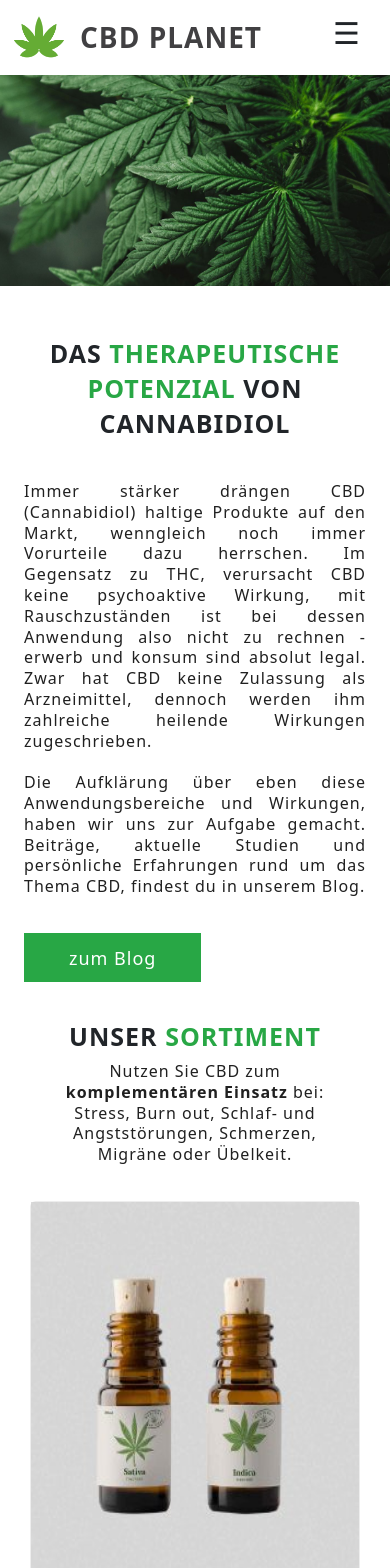
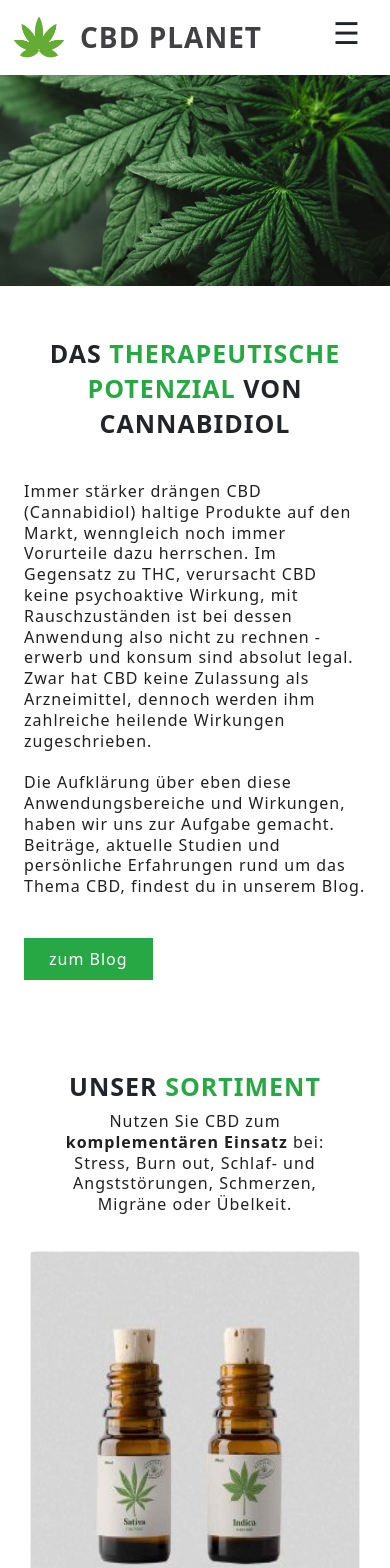
Before and after one commit to c-odenk/cbd-planet, a Vue app: page /blog in a window 390 px wide. Shown: the top 1568 px of the page. Built offline with nearby package versions, Linux system fonts and the light colour scheme.

Commit message:
Mobile Navbar angepasst.

```diff
--- a/src/assets/BlogPosts.js
+++ b/src/assets/BlogPosts.js
@@ -15,6 +15,6 @@ export const BlogPosts = [
     Titel: "Beitrag: Überschrift",
     Titelbild: "blog-image-1.jpg",
     Inhalt:
-      "Duis autem eumre dolor hendrerit vulputate veliesse molestie consequat vel illum dolore at vero eros et accumsan et iusto odio dignissim. Qui blandit praesent luptatum zzril delenit augue duis dolore feugait nulla facilisi. Lorem ipsum dolor sit amet, consectetuer adipiscing elitsed nibh euismod tincidunt laoreet dolore magna aliquam erat volutpat ...",
+      "Duis autem eumre dolor hendrerit vulputate veliesse molestie consequat vel illum dolore at vero eros et accumsan et iusto odio dignissim. Qui blandit praesent luptatum zzril delenit augue duis dolore feugait nulla facilisi. Lorem ipsum dolor sit amet, consectetuer adipiscing elitsed nibh euismod tincidunt laoreet dolore magna ...",
   },
 ];
--- a/src/components/blog/Blog-Info-Widget.vue
+++ b/src/components/blog/Blog-Info-Widget.vue
@@ -29,6 +29,10 @@ export default {
     margin: 0 0 20px 0;
   }
 
+  @include respond(phone) {
+    margin: 0 0 30px 0;
+  }
+
   & h2 {
     padding-bottom: 10px;
     margin-bottom: 20px;
--- a/src/components/blog/Blog-Post-Prev.vue
+++ b/src/components/blog/Blog-Post-Prev.vue
@@ -36,6 +36,7 @@ export default {
   }
 
   @include respond(phone) {
+    margin: 0 0 30px 0;
   }
 
   & img {
--- a/src/components/blog/Blog-Top-Artikel-Widget.vue
+++ b/src/components/blog/Blog-Top-Artikel-Widget.vue
@@ -26,6 +26,10 @@ export default {
     background-color: #f5f6fb;
   }
 
+  @include respond(phone) {
+    margin: 0 0 30px 0;
+  }
+
   & h2 {
     padding-bottom: 10px;
     margin-bottom: 20px;
--- a/src/components/header/Header.vue
+++ b/src/components/header/Header.vue
@@ -147,7 +147,7 @@ export default {
 
       @include respond(phone) {
         flex-direction: column;
-        padding: 20px 0;
+        padding: 50px 0 25px 0;
       }
 
       & li {
--- a/src/components/landing/Landing-Hero.vue
+++ b/src/components/landing/Landing-Hero.vue
@@ -101,7 +101,7 @@ export default {
       }
 
       @include respond(phone) {
-        text-align: justify;
+        text-align: left;
       }
     }
 
@@ -112,8 +112,13 @@ export default {
       color: #fff;
       background-color: $color-green;
 
+      @include respond(laptop) {
+        // padding: 12.5px 45px;
+      }
+
       @include respond(tablet) {
-        padding: 12.5px 45px;
+        padding: 10px 25px;
+        font-size: 16px;
       }
     }
   }
--- a/src/components/landing/Landing-Kosmetik.vue
+++ b/src/components/landing/Landing-Kosmetik.vue
@@ -97,6 +97,7 @@ export default {
       @include respond(tablet) {
         display: block;
         margin: 0 auto;
+        font-size: 16px;
       }
 
       @include respond(phone) {
--- a/src/components/landing/Landing-Sortiment.vue
+++ b/src/components/landing/Landing-Sortiment.vue
@@ -68,7 +68,7 @@ export default {
   }
 
   @include respond(tablet) {
-    margin: 10px 0 20px 0;
+    margin: 100px 0 20px 0;
   }
 
   &_row-1 {
```
Also changed, not shown: src/views/View-BlogPost.vue (added, +34 -0 lines).
